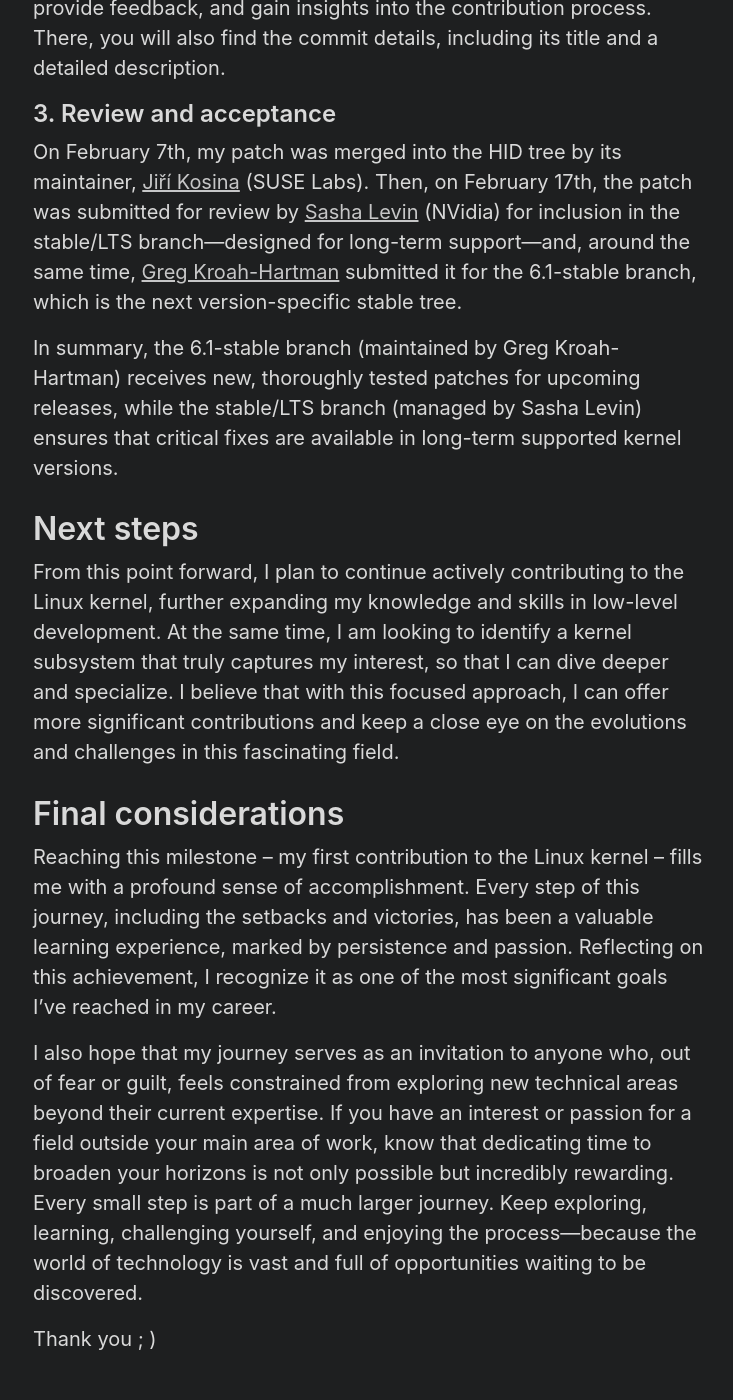
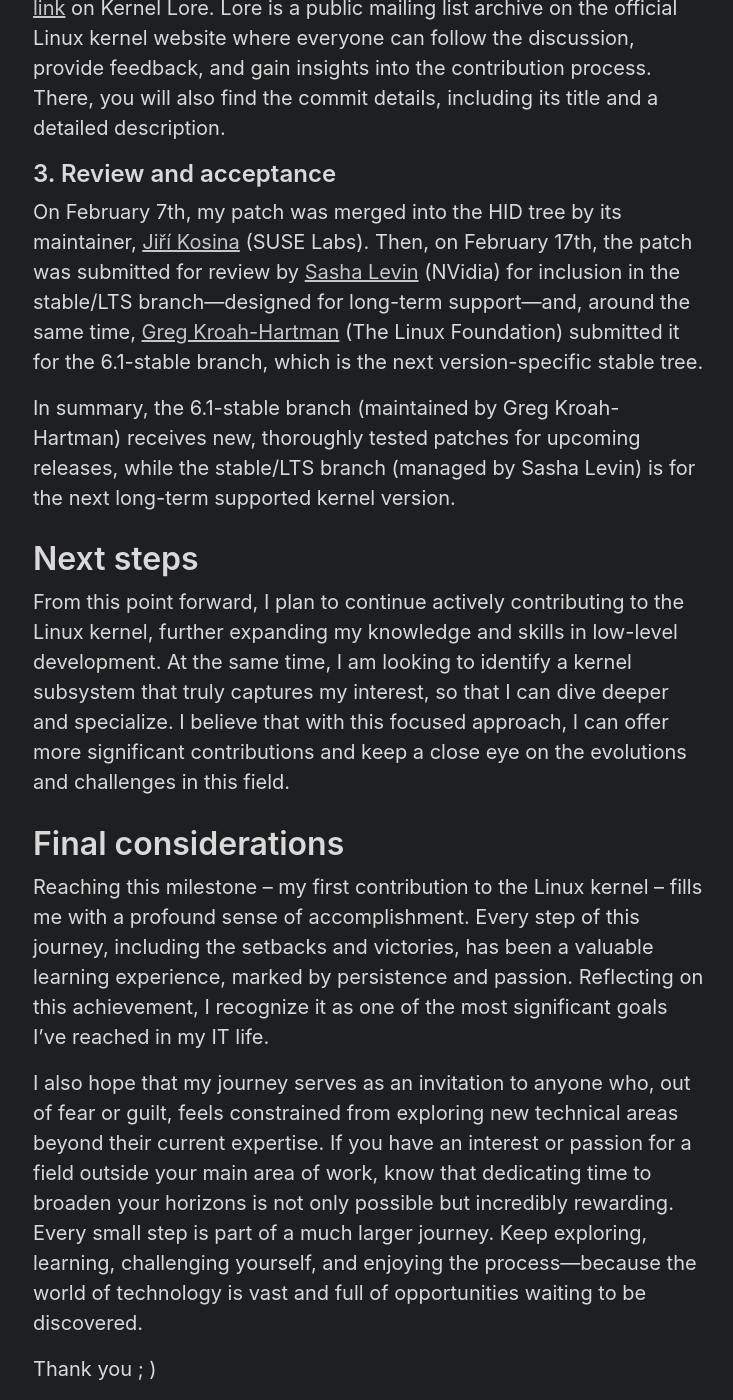
Before and after one commit to tuliofernandes/tuliofernandes.github.io, a Jekyll site: the page built from _posts/2025-02-19-first-linux-contribution.md, in a window 1280 px wide and 1400 px high, scrolled down 8238 px. Shown: the whole window, without its empty margins (271-1004 px from the left). Built offline with Jekyll 4.4.1, drawn with Linux system fonts in a browser that asks for light colours; some of the changed text lies outside the part shown.

Commit message:
first-linux-contribution: more adjustments

````diff
--- a/_posts/2025-02-19-first-linux-contribution.md
+++ b/_posts/2025-02-19-first-linux-contribution.md
@@ -64,14 +64,14 @@ The syzkaller may or may not generate a reproducer program for a bug, provided a
 
 In some cases, however, things are less straightforward. Certain bugs arise in non-deterministic scenarios, such as specific memory states, race conditions, uninitialized memory, or heap corruptions. In these cases, a simple syscall sequence might not be enough to trigger the issue consistently.
 
-Fortunately, that wasn’t the case here. This can easily be triggered through its repro program. You can see the crash through the [crash log](https://syzkaller.appspot.com/text?tag=CrashLog&x=13786e24580000) provided by Syzbot.
+Fortunately, that wasn’t the case here. This bug can easily be triggered through its repro program. Instead of showing you a print from my machine, You can see the entire crash through the [crash log](https://syzkaller.appspot.com/text?tag=CrashLog&x=13786e24580000) from the bug provided by Syzbot.
 
 
 ## 2. Analysis
 
 In fact, the problematic code was not in the core USB driver itself, but in `drivers/hid/hid-thrustmaster.c`, the HID (Human Interface Device) driver for Thrustmaster joysticks. Essentially, an HID driver is responsible for handling input from devices — such as keyboards, mice, and joysticks — by interpreting raw hardware signals and converting them into standardized events that the operating system can process.
 
-At a certain point, the HID driver code calls `the usb_check_int_endpoints` function from `drivers/usb/core/usb.c` within the USB subsystem, passing it the `ep_addr` array, which contains a single USB endpoint. USB endpoints are communication channels on a USB device through which data is transferred between the host and the device. They are characterized by their direction (IN/OUT) and type (e.g., control, bulk, interrupt, or isochronous). The role of this function is to validate the array of endpoints, ensuring that each endpoint is correctly configured for interrupt transfers.
+At a certain point, the HID driver code calls `the usb_check_int_endpoints` function from `drivers/usb/core/usb.c` within the USB subsystem, passing it the `ep_addr` array, which contains a single USB endpoint. USB endpoints are communication channels on a USB device through which data is transferred between the host and the device. They are characterized by their direction (IN/OUT) and type (e.g., control, bulk, interrupt, or isochronous). The role of this function is to validate the array of endpoints, ensuring that each endpoint is correctly configured for interrupt transfers. By the way, here's a good example of how the subsystems talk to each other.
 
 ```
 // drivers/hid/hid-thrustmaster.c
@@ -116,7 +116,7 @@ By debugging this through QEMU and gdb, I noticed that the sole element in `ep_a
 
 So, what else could lead to a crash? After all, the array contains a valid element, right? Well...
 
-First of all, please note that this is not a conventional for loop, as it does not use a dedicated counter variable like `i` to track the array size. Instead, it iterates by pre-incrementing directly over the elements of the passed array, whose size is unknown—remember, the USB subsystem doesn't know in advance how many endpoints each USB device has, since its purpose is to be device-agnostic abstraction layer, and flexible enough to support a wide variety of endpoint configurations. **Without a control variable, the loop can only determine when to stop iterating if it encounters a sentinel value—in this case, a null element—that represents the end of the array.**
+First of all, please note that this is not a conventional for loop, as it does not use a dedicated counter variable like `i` to track the array size. Instead, it iterates by pre-incrementing directly over the elements of the passed array, whose size is unknown—remember, the USB subsystem doesn't know in advance how many endpoints each USB device has, since its purpose is to be device-agnostic layer, and flexible enough to support a wide variety of endpoint configurations. **Without a control variable, the loop can only determine when to stop iterating if it encounters a sentinel value—in this case, a null element—that represents the end of the array.**
 
 Considering the context of kernel software, where every byte matters, optimization and efficiency are critical. In the kernel context, even a minor overhead can be significant, which is why techniques such as using sentinel values instead of explicit counters are sometimes preferred. However, this approach relies on the array being properly terminated. If the sentinel value is missing, the loop will continue past the array's bounds, leading to undefined behavior and, as observed here, a kernel crash.
 
@@ -192,17 +192,17 @@ You can follow the entire discussion regarding this submission via this [link](h
 
 ## 3. Review and acceptance
 
-On February 7th, my patch was merged into the HID tree by its maintainer, [Jiří Kosina](https://www.linux.com/news/30-linux-kernel-developers-30-weeks-jiri-kosina/) (SUSE Labs). Then, on February 17th, the patch was submitted for review by [Sasha Levin](https://theorg.com/org/the-linux-foundation/org-chart/sasha-levin) (NVidia) for inclusion in the stable/LTS branch—designed for long-term support—and, around the same time, [Greg Kroah-Hartman](https://en.wikipedia.org/wiki/Greg_Kroah-Hartman) submitted it for the 6.1-stable branch, which is the next version-specific stable tree.
+On February 7th, my patch was merged into the HID tree by its maintainer, [Jiří Kosina](https://www.linux.com/news/30-linux-kernel-developers-30-weeks-jiri-kosina/) (SUSE Labs). Then, on February 17th, the patch was submitted for review by [Sasha Levin](https://theorg.com/org/the-linux-foundation/org-chart/sasha-levin) (NVidia) for inclusion in the stable/LTS branch—designed for long-term support—and, around the same time, [Greg Kroah-Hartman](https://en.wikipedia.org/wiki/Greg_Kroah-Hartman) (The Linux Foundation) submitted it for the 6.1-stable branch, which is the next version-specific stable tree.
 
-In summary, the 6.1-stable branch (maintained by Greg Kroah-Hartman) receives new, thoroughly tested patches for upcoming releases, while the stable/LTS branch (managed by Sasha Levin) ensures that critical fixes are available in long-term supported kernel versions.
+In summary, the 6.1-stable branch (maintained by Greg Kroah-Hartman) receives new, thoroughly tested patches for upcoming releases, while the stable/LTS branch (managed by Sasha Levin) is for the next long-term supported kernel version.
 
 # Next steps
 
-From this point forward, I plan to continue actively contributing to the Linux kernel, further expanding my knowledge and skills in low-level development. At the same time, I am looking to identify a kernel subsystem that truly captures my interest, so that I can dive deeper and specialize. I believe that with this focused approach, I can offer more significant contributions and keep a close eye on the evolutions and challenges in this fascinating field.
+From this point forward, I plan to continue actively contributing to the Linux kernel, further expanding my knowledge and skills in low-level development. At the same time, I am looking to identify a kernel subsystem that truly captures my interest, so that I can dive deeper and specialize. I believe that with this focused approach, I can offer more significant contributions and keep a close eye on the evolutions and challenges in this field.
 
 # Final considerations
 
-Reaching this milestone – my first contribution to the Linux kernel – fills me with a profound sense of accomplishment. Every step of this journey, including the setbacks and victories, has been a valuable learning experience, marked by persistence and passion. Reflecting on this achievement, I recognize it as one of the most significant goals I've reached in my career.
+Reaching this milestone – my first contribution to the Linux kernel – fills me with a profound sense of accomplishment. Every step of this journey, including the setbacks and victories, has been a valuable learning experience, marked by persistence and passion. Reflecting on this achievement, I recognize it as one of the most significant goals I've reached in my IT life.
 
 I also hope that my journey serves as an invitation to anyone who, out of fear or guilt, feels constrained from exploring new technical areas beyond their current expertise. If you have an interest or passion for a field outside your main area of work, know that dedicating time to broaden your horizons is not only possible but incredibly rewarding. Every small step is part of a much larger journey. Keep exploring, learning, challenging yourself, and enjoying the process—because the world of technology is vast and full of opportunities waiting to be discovered.
 
````
Also changed, not shown: other parts of _posts/2025-02-19-first-linux-contribution.md (+3 -3 lines), assets/2025-02-19/gdb.png, 5 other files.
